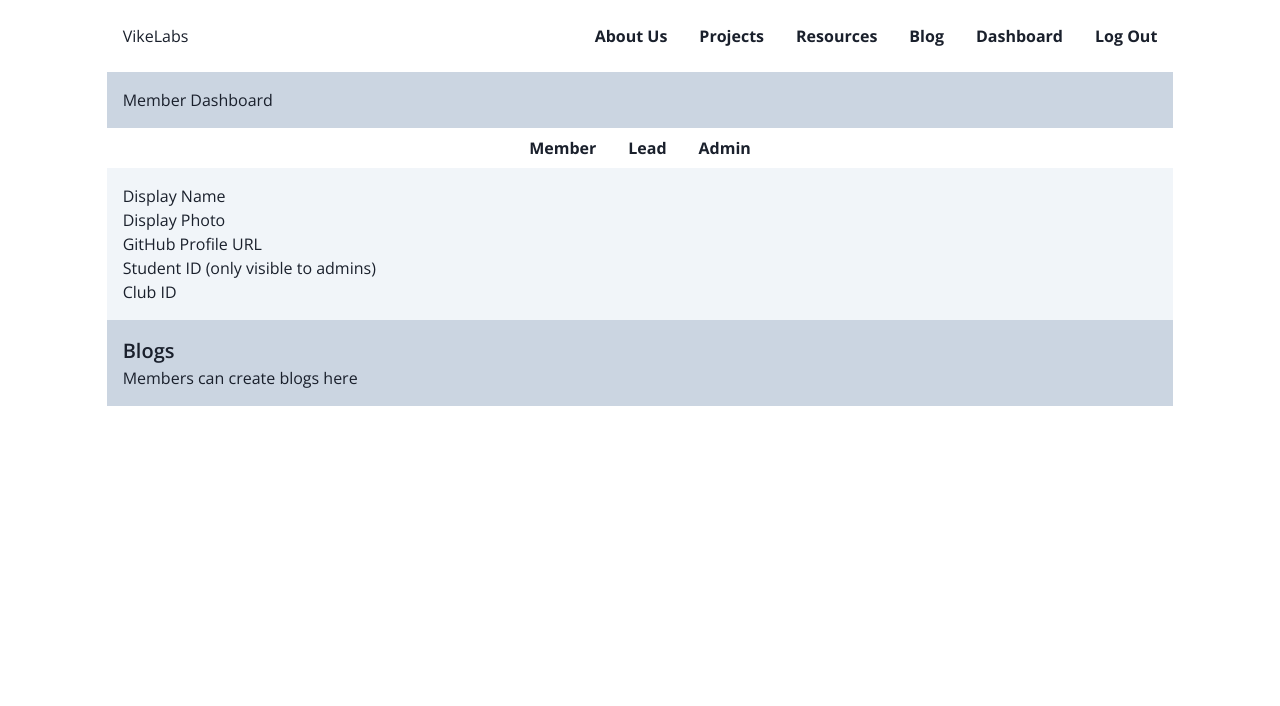
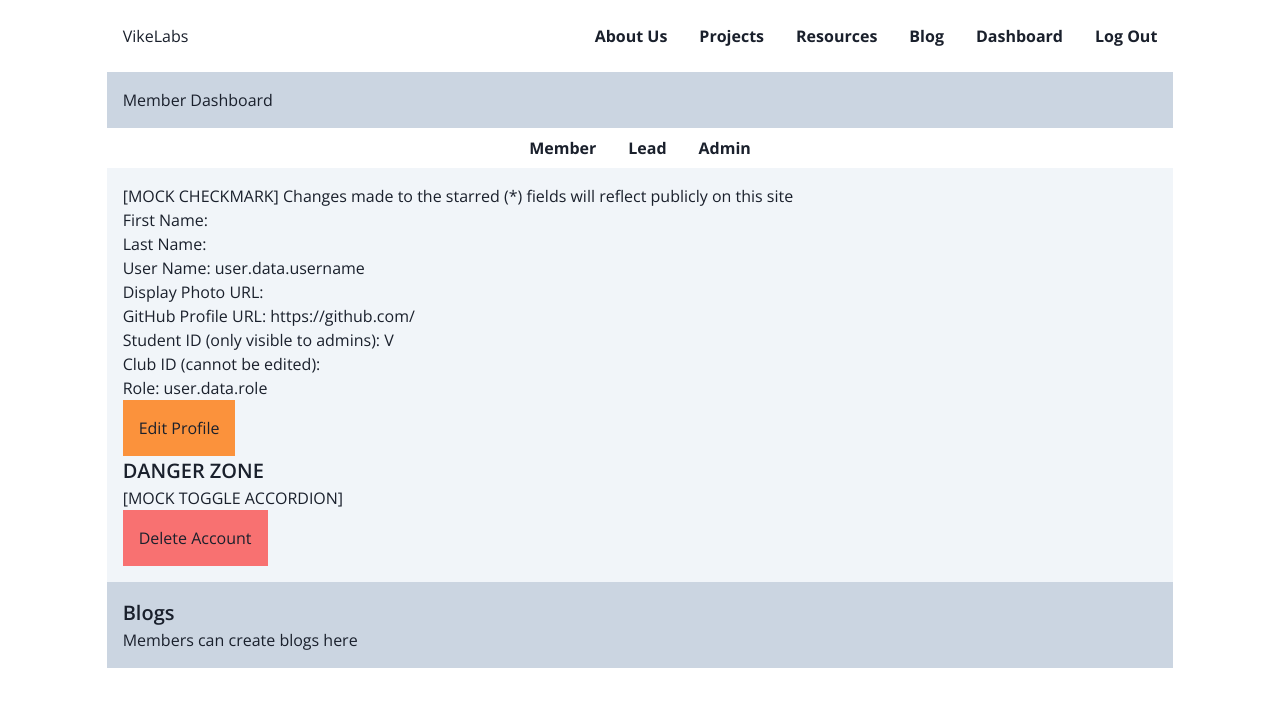
Before and after one commit to VikeLabs/vikelabs.ca, a Next.js app: page /dashboard/member in a window 1280 px wide. Shown: the top 706 px of the page. Built offline with nearby package versions, Linux system fonts and the light colour scheme; no server answers; the database is empty.

Commit message:
boilerplate editor, very basic functionality is done, needs mutation to edit user data, needs styling to look not terrible

```diff
--- a/pages/dashboard/index.tsx
+++ b/pages/dashboard/index.tsx
@@ -1,4 +1,5 @@
 import React from "react";
+import DashboardWrapper from "../../components/DashboardWrapper";
 
 // check auth only allow authorized users here
 
@@ -7,7 +8,7 @@ type CurrentPage = {
 };
 const Dashboard = () => {
   return (
-    <>
+    <DashboardWrapper title="Dashboard">
       <div>If user is admin, redirect to /dashboard/admin:</div>
       <h2>Projects</h2>
       <p>
@@ -55,7 +56,7 @@ const Dashboard = () => {
 
       <h2>Blog</h2>
       <p>Team leaders and admins can create blogs here</p>
-    </>
+    </DashboardWrapper>
   );
 };
 
--- a/pages/dashboard/member.tsx
+++ b/pages/dashboard/member.tsx
@@ -1,16 +1,117 @@
-import React from "react";
+import React, { useEffect, useState } from "react";
+import { Controller, useForm } from "react-hook-form";
 import DashboardWrapper from "../../components/DashboardWrapper";
+import { useLoggedInUser } from "../../hooks/useLoggedInUser";
+import { LoggedInUserEditForm } from "../../types";
 
 const member = () => {
+  // mock data until auth is confidently correct
+  const mock = {
+    userId: "clbhseq990000pjmt5jrtkmu1",
+  };
+
+  const user = useLoggedInUser(mock.userId);
+
+  const { formState, handleSubmit, control, setValue, reset } = useForm({
+    defaultValues: {
+      vId: "",
+      username: "",
+      displayName: "",
+      firstName: "",
+      lastName: "",
+      imageUrl: "",
+      github: "",
+      role: "",
+    },
+  });
+
+  // populate form with values
+  useEffect(() => {
+    // TODO: Do this with a loop instead with user.data?.["vId"]
+    if (user.data) {
+      reset(user.data);
+    }
+    console.log("User data: ", user.data);
+  }, [user.data]);
+
+  const [isEditing, setIsEditing] = useState(false);
+
+  const onSubmit = (data: LoggedInUserEditForm) => {
+    console.log("Submmited at member edit page", data);
+  };
+
   return (
     <DashboardWrapper title="Member">
-      {/* Display inputs with these as the placeholder */}
-      {/* This might just be the github display photo, or at least defaulted to it */}
-      <div>Display Name</div>
-      <div>Display Photo</div>
-      <div>GitHub Profile URL</div>
-      <div>Student ID (only visible to admins)</div>
-      <div>Club ID</div>
+      <>
+        <div>
+          [MOCK CHECKMARK] Changes made to the starred (*) fields will reflect
+          publicly on this site
+        </div>
+        {/* Display inputs with these as the placeholder */}
+        {/* This might just be the github display photo, or at least defaulted to it */}
+        {user.isLoading && <div>Loading</div>}
+        {user.data && (
+          <>
+            {isEditing ? (
+              <div>
+                <Controller
+                  control={control}
+                  name="firstName"
+                  render={({ field: { onChange, value } }) => (
+                    <input
+                      onChange={onChange}
+                      value={value}
+                      placeholder="First Name"
+                    />
+                  )}
+                />
+
+                {/* TODO: need approval if they edited fields that are publicly visible */}
+                {/* formState.dirtyFields.displayName ? approval button : save changes */}
+                {formState.dirtyFields.displayName && (
+                  <div>
+                    Because you changed your <strong>Display Name</strong>,
+                    admins need to review it for any inappropriate statements
+                    before allowing it
+                  </div>
+                )}
+                <button
+                  className="p-4 bg-green-400"
+                  onClick={handleSubmit(onSubmit)}
+                >
+                  {formState.dirtyFields.displayName
+                    ? "Submit for Approval"
+                    : "Save Changes"}
+                </button>
+              </div>
+            ) : (
+              <div>
+                <div>First Name: {user.data.firstName}</div>
+                <div>Last Name: {user.data.lastName}</div>
+                <div>User Name: user.data.username</div>
+                <div>Display Photo URL: {user.data.imageUrl}</div>
+                <div>
+                  GitHub Profile URL: https://github.com/{user.data.github}
+                </div>
+                <div>Student ID (only visible to admins): V{user.data.vId}</div>
+                <div>Club ID (cannot be edited): {user.data.id}</div>
+                <div>Role: user.data.role</div>
+                {/* disabled is based on isEditing */}
+
+                <button
+                  className="p-4 bg-orange-400"
+                  onClick={() => setIsEditing(true)}
+                >
+                  Edit Profile
+                </button>
+              </div>
+            )}
+          </>
+        )}
+        <h2>DANGER ZONE</h2>
+        <div>[MOCK TOGGLE ACCORDION]</div>
+        <button className="p-4 bg-red-400">Delete Account</button>
+      </>
     </DashboardWrapper>
   );
 };
```
